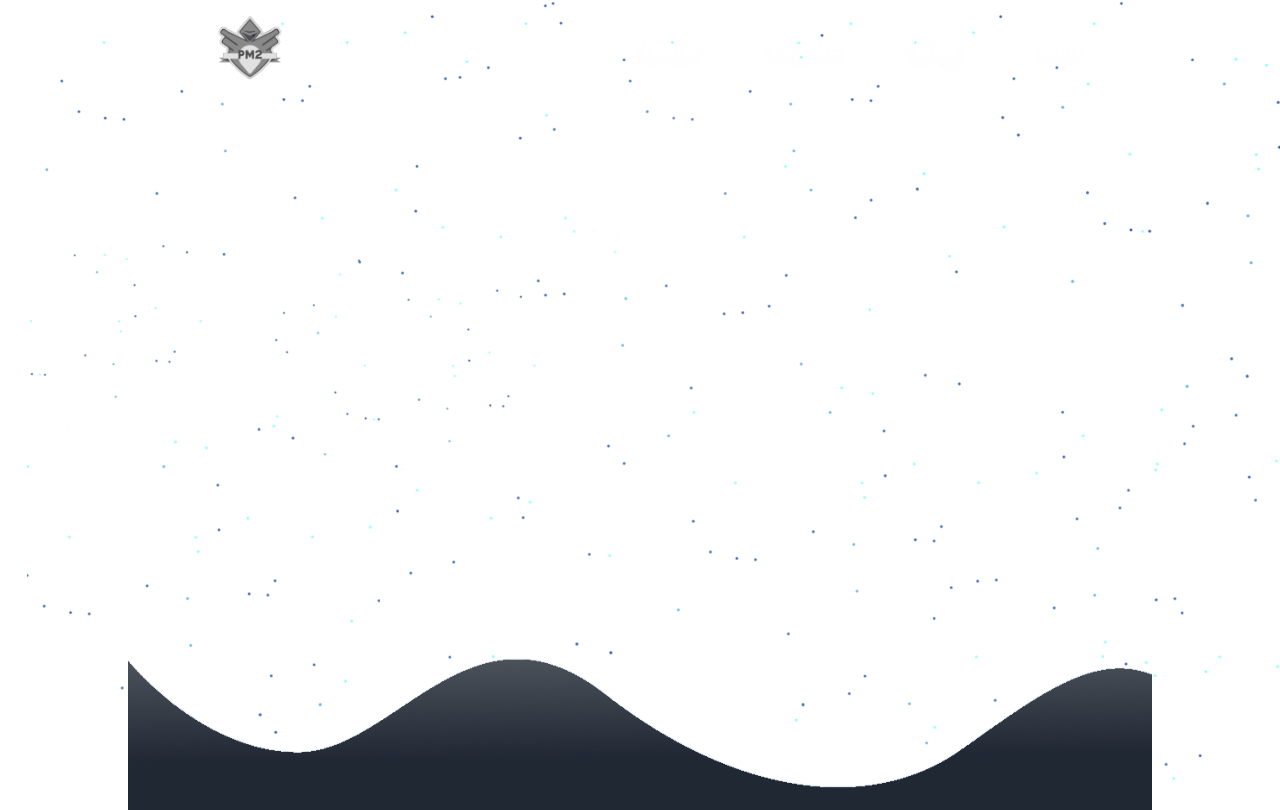
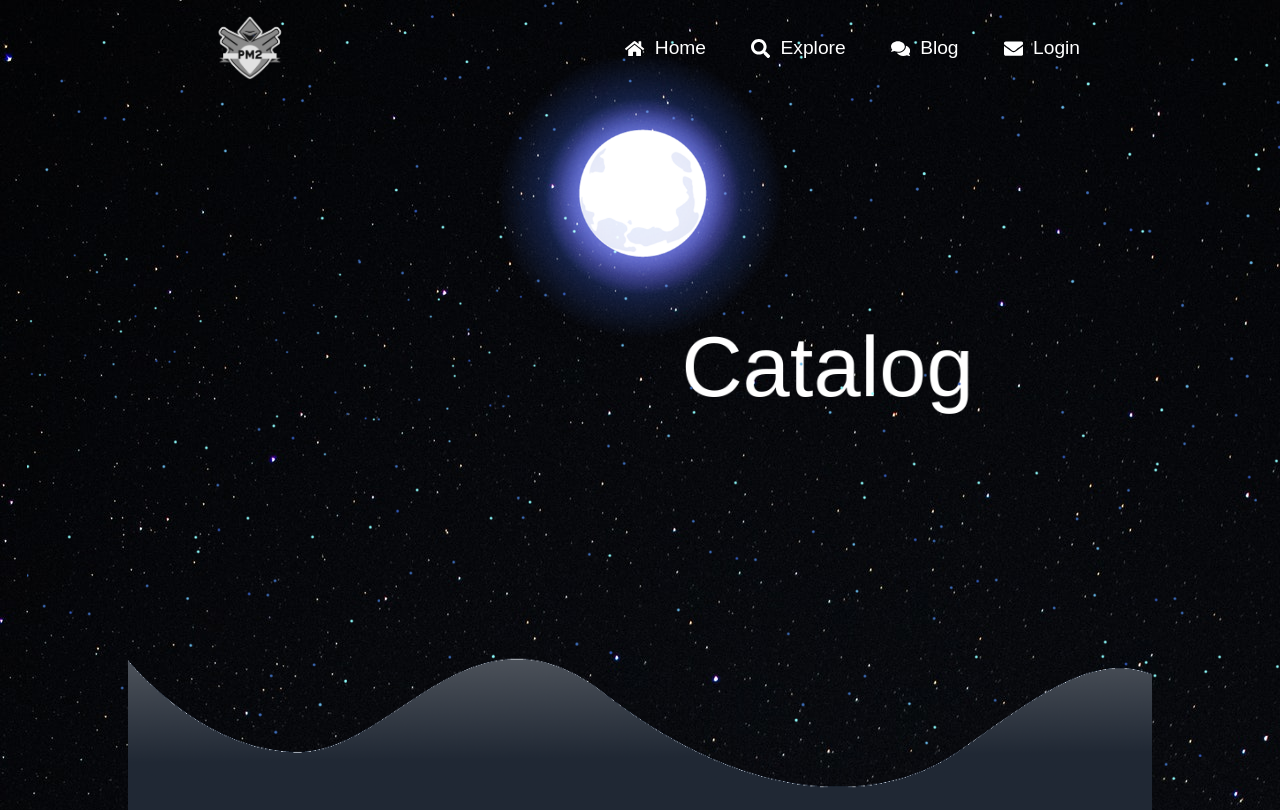
Before and after one commit to IvanIvanov3000/react-project, a React (Create React App) app in the folder out-of-this-world/: page /catalog in a window 1280 px wide. Shown: the top 810 px of the page. Built offline with nearby package versions, Linux system fonts and the light colour scheme; no server answers.

Commit message:
Add move css major selectors in App.css

```diff
--- a/out-of-this-world/src/App.css
+++ b/out-of-this-world/src/App.css
@@ -1,40 +1,66 @@
-.App {
-  text-align: center;
+:root {
+  --white-color: #fff;
+  --dark-color: #222;
+  --section-bg-color: #202834;
+  --navigation-item-hover-color: #3b5378;
+
+  --text-shadow: 0 5px 25px rgba(0, 0, 0, 0.1);
+  --box-shadow: 0 5px 25px rgba(0 0 0 / 20%);
+
+  --scroll-bar-color: #fff;
+  --scroll-thumb-color: #282f4e;
+  --scroll-thumb-hover-color: #454f6b;
 }
 
-.App-logo {
-  height: 40vmin;
-  pointer-events: none;
+* {
+  margin: 0px;
+  padding: 0px;
+  box-sizing: border-box;
+  font-family: 'Poppins', sans-serif;
 }
 
-@media (prefers-reduced-motion: no-preference) {
-  .App-logo {
-    animation: App-logo-spin infinite 20s linear;
-  }
+body {
+  width: 100%;
+  position: relative;
+  background-image: url(./assets/images/background-catalog/back1.jpg), url(./assets/images/background-catalog/back1.jpg);
 }
 
-.App-header {
-  background-color: #282c34;
-  min-height: 100vh;
-  display: flex;
-  flex-direction: column;
-  align-items: center;
-  justify-content: center;
-  font-size: calc(10px + 2vmin);
-  color: white;
+main {
+  position: relative;
 }
 
-.App-link {
-  color: #61dafb;
+::-webkit-scrollbar {
+  width: 11.5px;
+  background: var(--scroll-bar-color);
+}
+
+::-webkit-scrollbar-thumb {
+  width: 100%;
+  background: var(--scroll-thumb-color);
+  border-radius: 2em;
+}
+
+::-webkit-scrollbar-thumb:hover {
+  background: var(--scroll-thumb-hover-color)
+}
+section {
+  position: relative;
 }
 
 
+.section {
+  color: var(--white-color);
+  background: var(--section-bg-color);
+  padding: 85px 200px;
+  transition: 0.3s ease;
+}
 
-@keyframes App-logo-spin {
-  from {
-    transform: rotate(0deg);
-  }
-  to {
-    transform: rotate(360deg);
-  }
+video {
+  width: 100%;
+  height: 100vh;
+  object-fit: cover;
+  position: absolute;
+  top: 0;
+  left: 0;
+  z-index: 0;
 }
```
